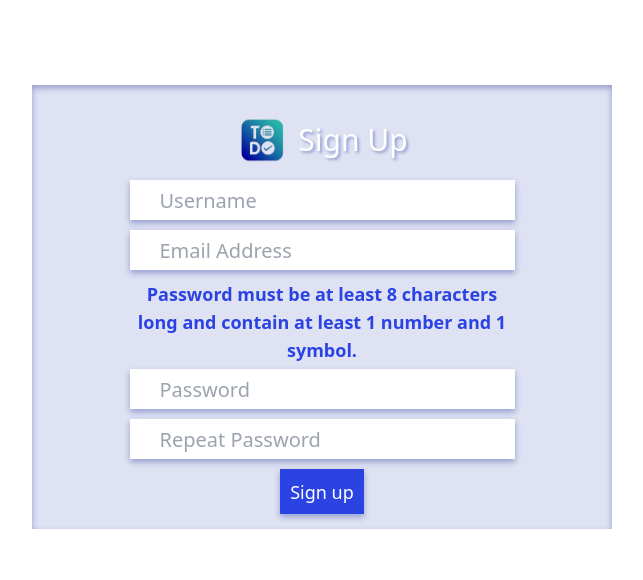
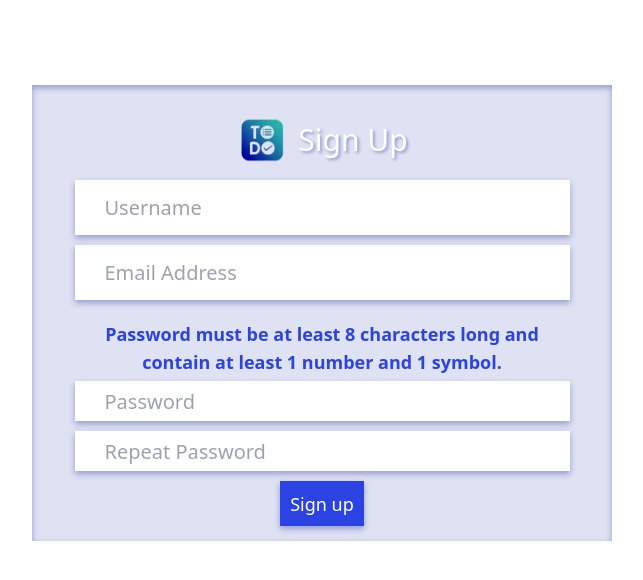
Before and after one commit to Ayomide-Segun/Todo-App, a React (Vite) app in the folder Todo-app-frontend/todoapp/: page /register in a window 1280 px wide. Shown: the top 580 px of the page, without its empty margins (318-961 px from the left). Built offline with nearby package versions, Linux system fonts and the light colour scheme; no server answers.

Commit message:
fixed eror

```diff
--- a/Todo-app-frontend/todoapp/src/Login.css
+++ b/Todo-app-frontend/todoapp/src/Login.css
@@ -20,12 +20,12 @@
     box-shadow: inset 0 3px 6px #071a9458;
 }
 .register-form .authentication-input{
-    height: 40px;
+    height: 55px;
     margin-bottom: 10px;
 }
 .password-div{
     height: 20%;
-    width: 70%;
+    width: 90%;
     margin-bottom: 10px;
     display: flex;
     flex-direction: column;
@@ -35,11 +35,10 @@
     display: flex;
     align-items: center;
     margin-bottom: 70px;
-}
-.password-instruction{
+}.password-instruction{
     color: #2b43e2;
     font-weight: bold;
-    margin-top: 0;
+    margin-top: 10px;
     margin-bottom: 5px;
     text-align: center;
 }
@@ -57,7 +56,7 @@
 }
 .authentication-input{
     height: 10%;
-    width: 70%;
+    width: 90%;
     border: none;
     box-shadow: 0 3px 6px #071a9458;
     color: rgb(97, 97, 102);
--- a/Todo-app-frontend/todoapp/src/components/LoginScreen.jsx
+++ b/Todo-app-frontend/todoapp/src/components/LoginScreen.jsx
@@ -40,7 +40,7 @@ export function LoginScreen(props){
             <form
             className='login-form w-full h-full md:w-1/2 md:h-9/10'
             method='POST' onSubmit={handleSubmit}>
-                <div className='header m-5 md:m-0'>
+                <div className='header mb-5 md:mb-0'>
                         <img className='app-logo' src="/logo.png" alt="logo of todo app" />
 
                     <h2
@@ -51,12 +51,8 @@ export function LoginScreen(props){
 
                 <p
                 className="text-lg md:text-xl"
-                style={{
-                        margin: "0"
-                    }}
                 >New here? <a
                     style={{
-                        margin: "0",
                         cursor: "pointer"
                     }}
                     onClick={()=>{
--- a/Todo-app-frontend/todoapp/src/components/RegisterScreen.jsx
+++ b/Todo-app-frontend/todoapp/src/components/RegisterScreen.jsx
@@ -69,7 +69,7 @@ export function RegisterScreen(){
                 onSubmit={handleSubmit}
                 className='register-form w-full h-full md:w-1/2 md:h-9/10'
                 >
-                <div className='header header m-5 md:m-0'>
+                <div className='header header mb-5 md:mb-0'>
                     <div>
                         <img className='app-logo' src="/logo.png" alt="logo of todo app" />
                     </div>
```
